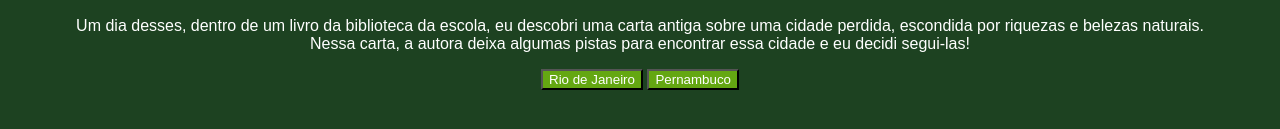
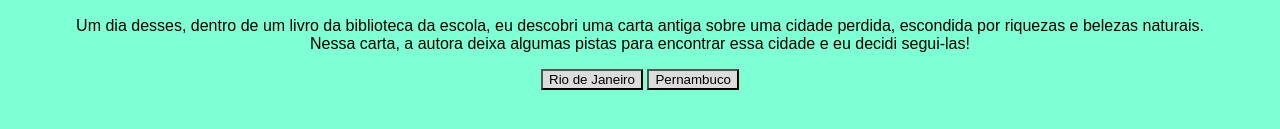
Before and after one commit to tonhofeliz/aventuras-tonho, a plain HTML site: page index.html in a window 1280 px wide. Shown: the part 457-586 px from the top of the page. Drawn offline with Linux system fonts and the light colour scheme; a web font is replaced by a local one.

Commit message:
Update style.css

```diff
--- a/style.css
+++ b/style.css
@@ -1,6 +1,6 @@
 body {
-    background-color: #1D4221;
-    color: white;
+    background-color: #7FFFD4;
+    color: black;
     font-family: "Bai Jamjuree", sans-serif;
     display: flex;
     justify-content: center;
@@ -10,8 +10,8 @@ body {
 }
 
 button {
-    background-color: #64A712;
-    color: white;
+    background-color: #DCDCDC;
+    color: black;
     font-family: "Bai Jamjuree", sans-serif;
 }
 
```
